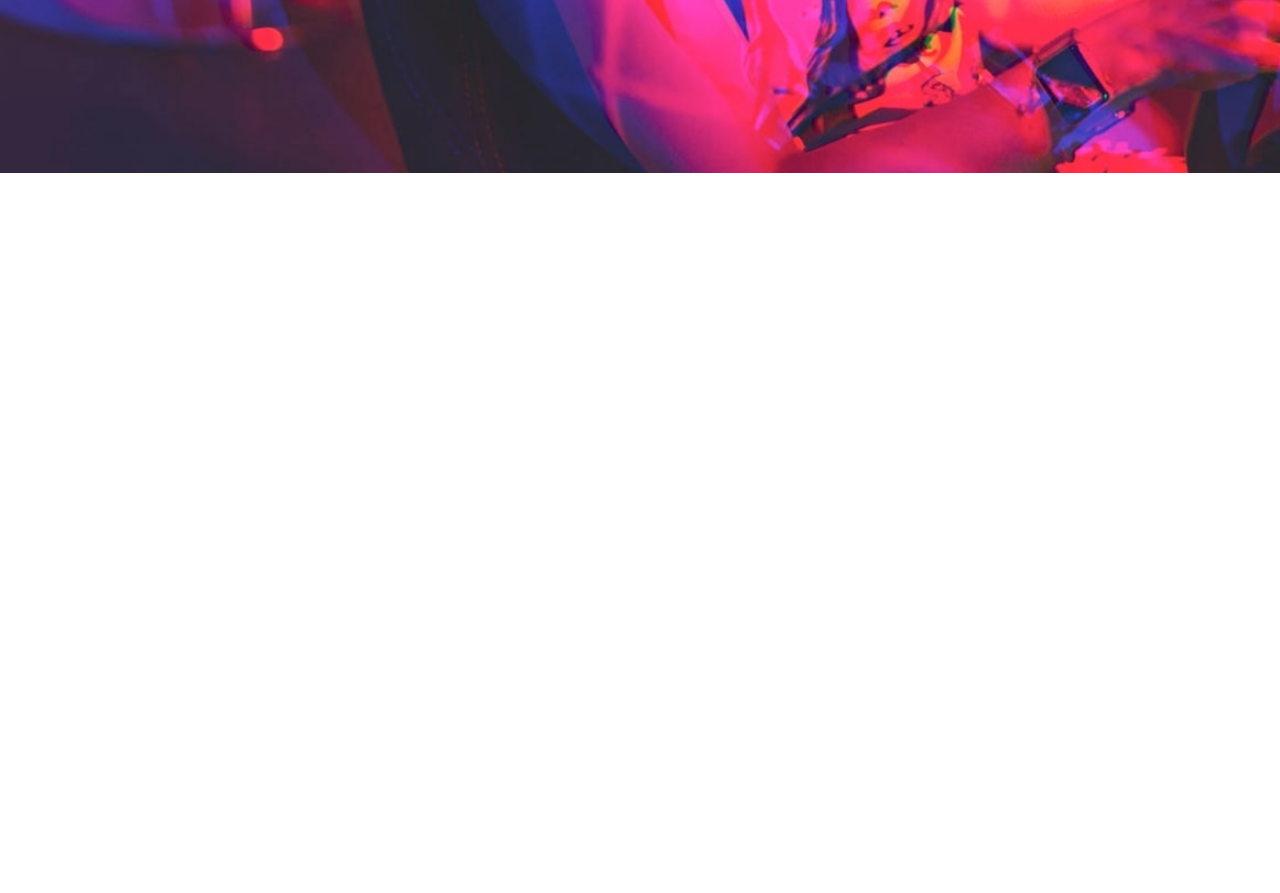
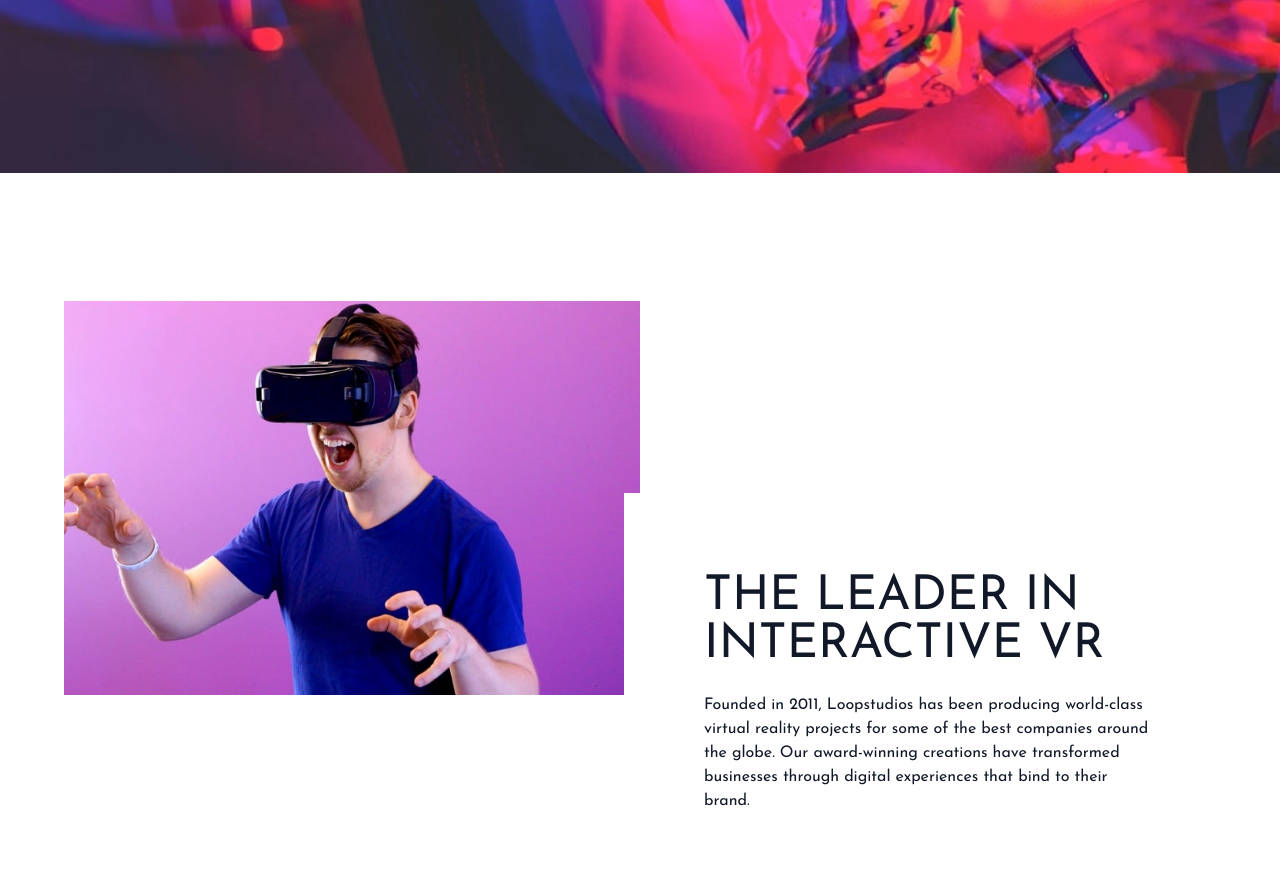
Before and after one commit to RommelTJ/TailwindCourse, a website: page s07-loopstudios-website/src/index.html in a window 1280 px wide. Shown: the part 543-1436 px from the top of the page. Before the commit the page ends 800 px from the top, so only its background shows below. Drawn offline with Linux system fonts and the light colour scheme.

Commit message:
:sparkles: s7: Feature section

```diff
--- a/s07-loopstudios-website/src/index.html
+++ b/s07-loopstudios-website/src/index.html
@@ -50,5 +50,27 @@
             </div>
         </div>
     </section>
+
+    <!-- Feature Section -->
+    <section id="feature">
+        <!-- Feature Container -->
+        <div class="relative container flex flex-col max-w-6xl mx-auto my-32 px-6 text-gray-900 md:flex-row md:px-0">
+            <!-- Image -->
+            <img src="./images/desktop/image-interactive.jpg" alt="Interactive VR" class="w-full h-full md:w-1/2">
+
+            <!-- Text Container -->
+            <div class="top-48 pr-0 bg-white md:absolute md:right-0 md:py-20 md:pl-20">
+                <h2 class="max-w-lg mt-10 mb-6 font-sans text-4xl text-center text-gray-900 uppercase md:mt-0 md:text-5xl md:text-left">
+                    The leader in interactive VR
+                </h2>
+                <p class="max-w-md text-center md:text-left">
+                    Founded in 2011, Loopstudios has been producing world-class virtual reality
+                    projects for some of the best companies around the globe. Our
+                    award-winning creations have transformed businesses through
+                    digital experiences that bind to their brand.
+                </p>
+            </div>
+        </div>
+    </section>
 </body>
 </html>
```
Also changed, not shown: s07-loopstudios-website/src/css/style.css.
